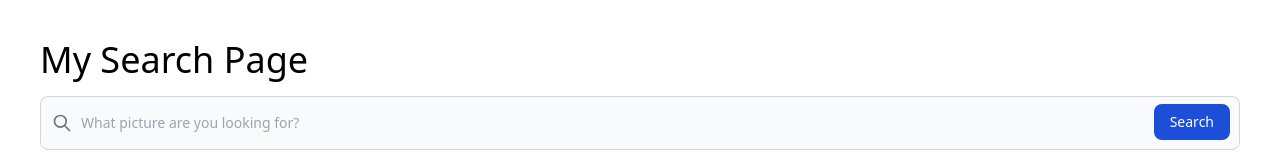
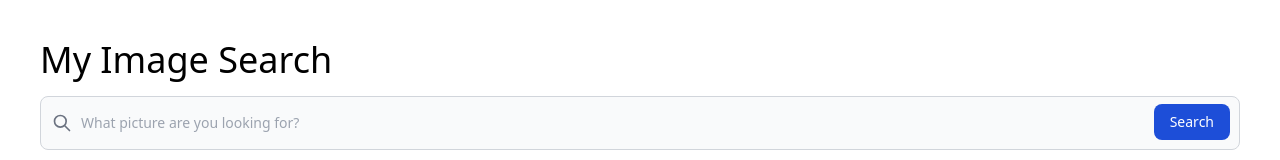
Before and after one commit to nicobret/le-stud-pixabay, a React (Create React App) app: page / in a window 1280 px wide. Shown: the top 160 px of the page. Built offline with nearby package versions, Linux system fonts and the light colour scheme; a web font is replaced by a local one.

Commit message:
rename site

```diff
--- a/public/index.html
+++ b/public/index.html
@@ -25,7 +25,7 @@
       Learn how to configure a non-root public URL by running `npm run build`.
     -->
     <link rel="stylesheet" href="https://rsms.me/inter/inter.css">
-    <title>Pixabay search</title>
+    <title>My Image Search</title>
   </head>
   <body>
     <noscript>You need to enable JavaScript to run this app.</noscript>
--- a/src/components/navbar.jsx
+++ b/src/components/navbar.jsx
@@ -2,7 +2,7 @@ export default function Navbar() {
   return (
     <div>
       <p className="font-thin text-4xl">
-        My Search Page
+        My Image Search
       </p>
     </div>
   )
```
